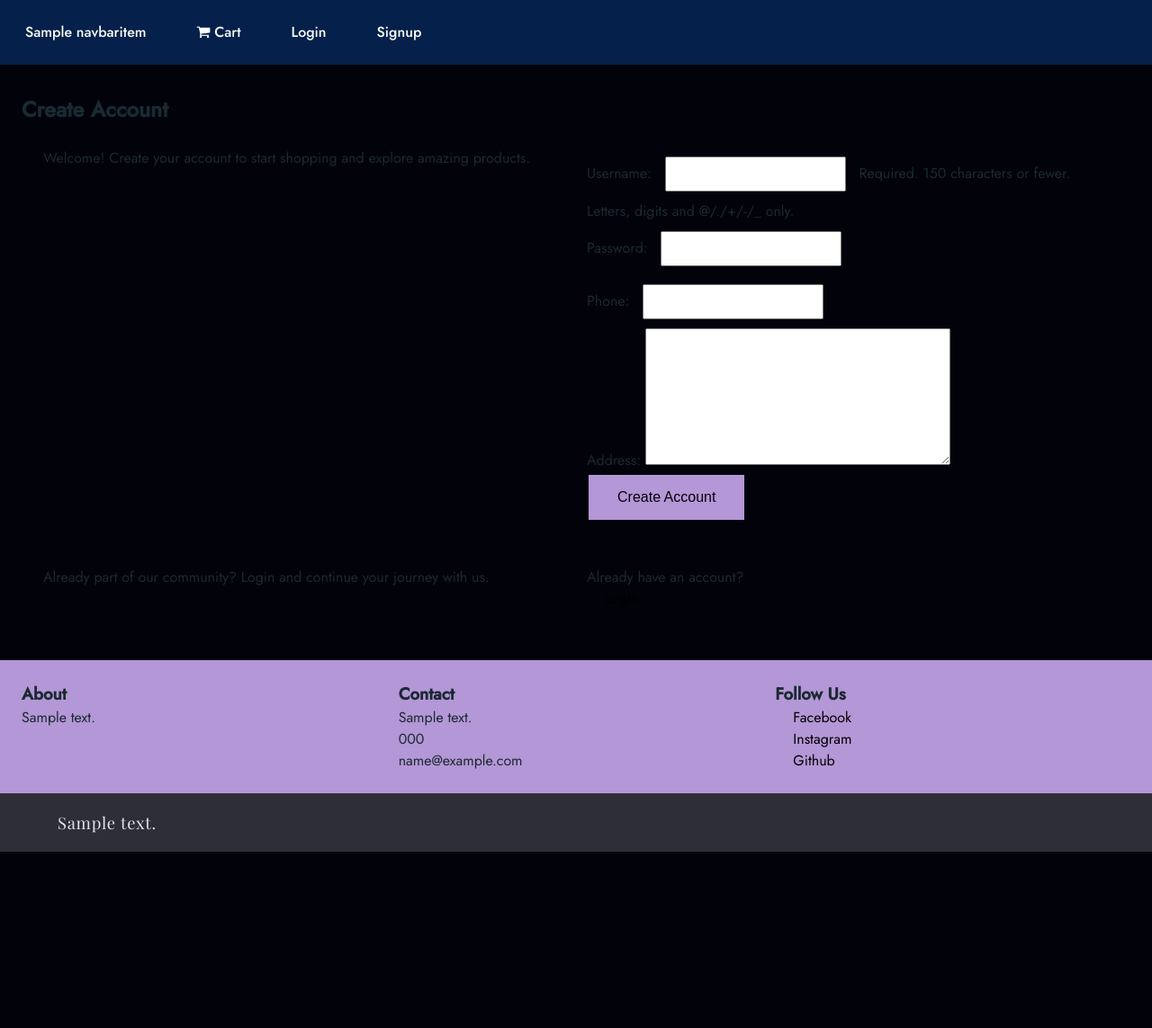
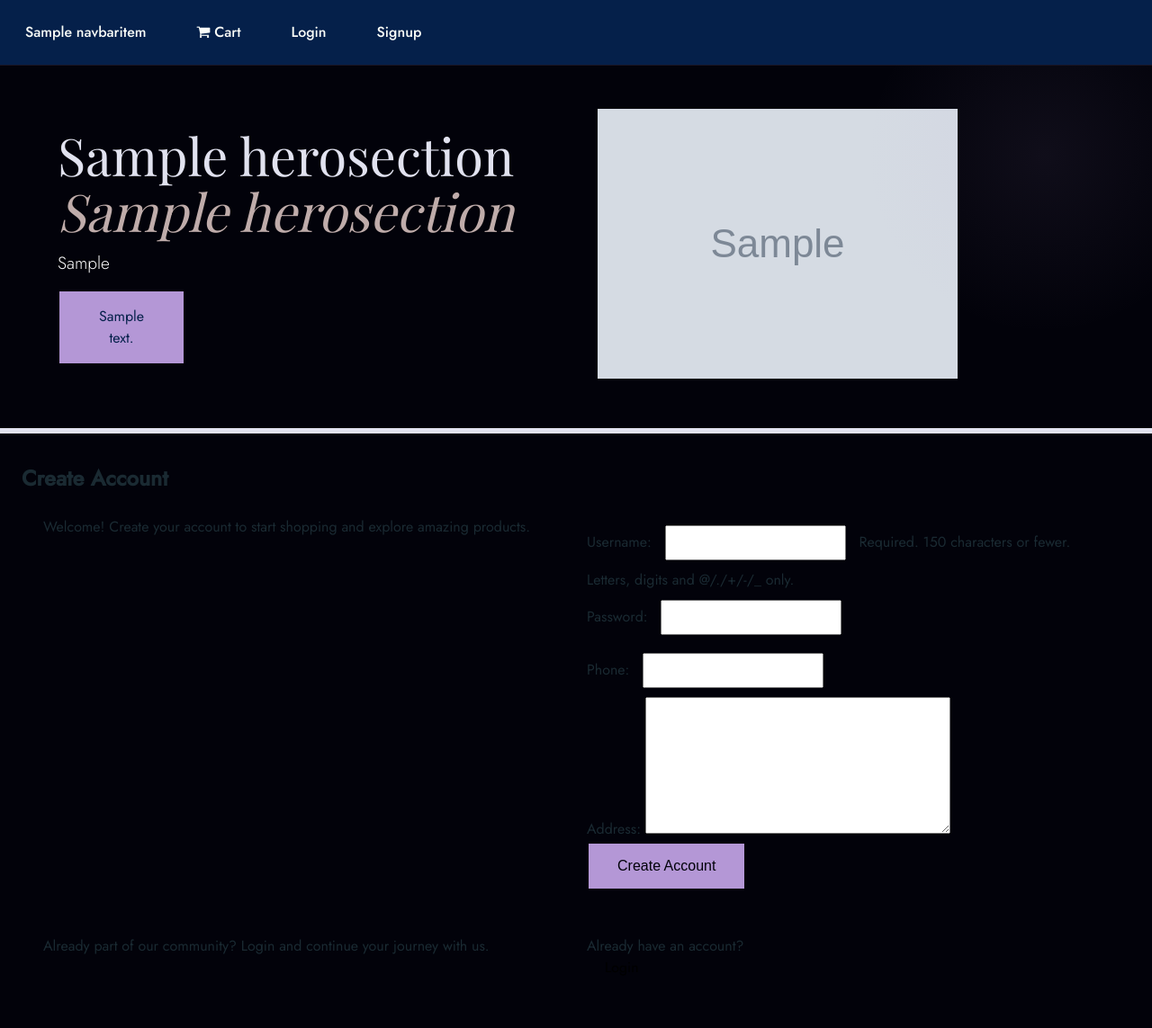
Before and after one commit to zainammar/webeasy, a Django app: page /accounts/signup/ in a window 1280 px wide. Shown: the top 1143 px of the page at 90% size. Before the commit the page ends 947 px from the top, so only its background shows below. Run offline with Django 5.2, Linux system fonts and the light colour scheme; tables that the repository leaves empty hold one stand-in row (values such as "Sample post"); grey boxes marked "Sample" are stand-in pictures; some web fonts are replaced.

Commit message:
Add Admin Cantrol Hero Section

```diff
--- a/static/css/base.css
+++ b/static/css/base.css
@@ -192,6 +192,16 @@
     }
   }
 
+
+  .status-dot {
+    width: 6px;
+    height: 6px;
+    border-radius: 50%;
+    background: var(--accent-1);
+    animation: pulse-dot 2s ease-in-out infinite;
+  }
+
+
   /* ========== HERO GRID SYSTEM ========== */
   .content-grid {
     display: grid;
@@ -223,6 +233,30 @@
     width: auto;
     object-fit: contain;
   }
+
+
+  .pill-active{
+
+      background-color: #B497D6;
+      max-width: 25%;
+      border: none;
+      color: #05204A;
+      padding: 16px 32px;
+      text-align: center;
+      text-decoration: none;
+      display: inline-block;
+      font-size: 16px;
+      margin: 4px 2px;
+      transition-duration: 0.4s;
+      cursor: pointer;
+    }
+
+
+    .pill-active:hover {
+      background-color: #05204A;
+      color: #B497D6;
+    }
+
 
   /* ========== SLIDER ========== */
   .slider-container {
--- a/themeOne/admin.py
+++ b/themeOne/admin.py
@@ -2,6 +2,10 @@ from django.contrib import admin
 from .models import Page
 from .models import NavbarItem
 from .models import Footer
+from django.contrib import admin
+from .models import HeroSection
+
+admin.site.register(HeroSection)
 
 admin.site.register(Footer)
 
--- a/themeOne/context_processors.py
+++ b/themeOne/context_processors.py
@@ -15,3 +15,10 @@ def footer_data(request):
     return {
         'footer': footer
     }
+
+from .models import HeroSection
+
+def hero_sections(request):
+    return {
+        'hero_sections': HeroSection.objects.filter(active=True)
+    }
--- a/themeOne/models.py
+++ b/themeOne/models.py
@@ -1,4 +1,17 @@
 from django.db import models
+
+class HeroSection(models.Model):
+    heading = models.CharField(max_length=200)
+    sub_heading = models.CharField(max_length=200, blank=True)
+    paragraph = models.TextField()
+    image = models.ImageField(upload_to='hero/')
+    button_text = models.CharField(max_length=100, blank=True)
+    button_link = models.CharField(max_length=200, blank=True)
+
+    active = models.BooleanField(default=True)
+
+    def __str__(self):
+        return self.heading
 
 class Footer(models.Model):
     about_text = models.TextField(blank=True, null=True)
--- a/themeOne/templates/themeOne/base.html
+++ b/themeOne/templates/themeOne/base.html
@@ -330,7 +330,37 @@
   </a>
 
 </div>
+<div class="content-grid row-2 footer-newsletter bg-black">
 
+  {% for hero in hero_sections %}
+
+  <div class="grid-item-1 nl-copy">
+
+      <h1 class="hero-heading">
+          {{ hero.heading }}
+          <br>
+          <em>{{ hero.sub_heading }}</em>
+      </h1>
+
+      <p class="hero-desc">
+          {{ hero.paragraph }}
+      </p>
+
+      {% if hero.button_text %}
+      <a href="{{ hero.button_link }}" class="pill-active">
+          {{ hero.button_text }}
+      </a>
+      {% endif %}
+
+  </div>
+
+  <div class="grid-item-1">
+      <img src="{{ hero.image.url }}" alt="{{ hero.heading }}">
+  </div>
+
+  {% endfor %}
+
+  </div>
 <!-- ========== HERO SECTION (FULLY RESPONSIVE GRID) ========== -->
 <link href="https://fonts.googleapis.com/css2?family=Playfair+Display:ital,wght@0,400;0,700;1,400&family=Jost:wght@300;400;500&display=swap" rel="stylesheet">
 <style>
@@ -465,10 +495,10 @@
   }
 
   .hero-desc {
-    font-size: .88rem;
+    font-size: 1.2rem;
     font-weight: 300;
     line-height: 1.85;
-    color: rgba(225,226,239,.45);
+    color:white;
     max-width: 360px;
     animation: slideRight .75s .54s both;
   }
@@ -727,7 +732,7 @@
 
 <!-- ═══ HERO HEADER — row-2 ═══ -->
 
-
+<div class="status-dot"></div>
 <!-- ========== MAIN CONTENT BLOCK ========== -->
 <main class="main-content">
     {% block content %}
--- a/webeasy/settings.py
+++ b/webeasy/settings.py
@@ -86,6 +86,8 @@ TEMPLATES = [
 
                 'themeOne.context_processors.footer_data',
 
+                'themeOne.context_processors.hero_sections',
+
             ],
         },
     },
```
Also changed, not shown: other parts of themeOne/templates/themeOne/base.html (+1 -26 lines), media/hero/Airbike.png (added), themeOne/migrations/0011_herosection.py (added).
